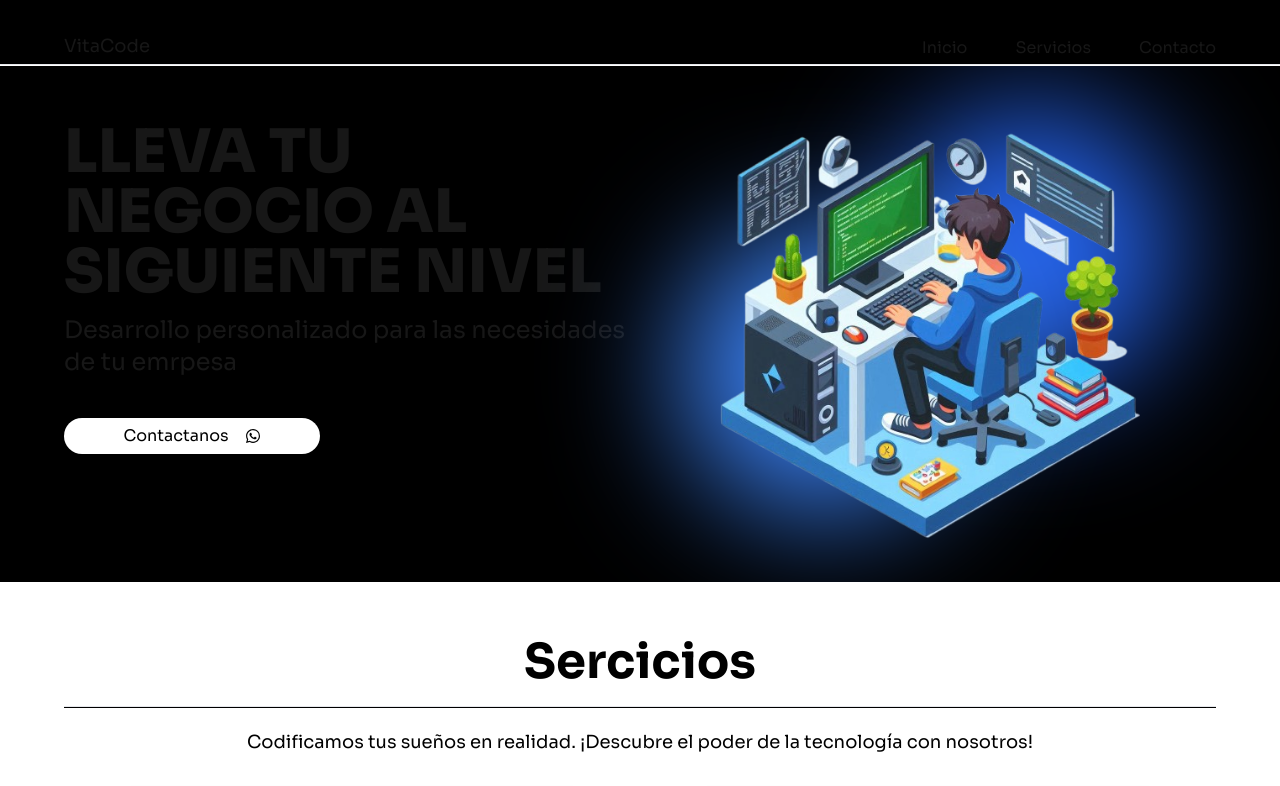
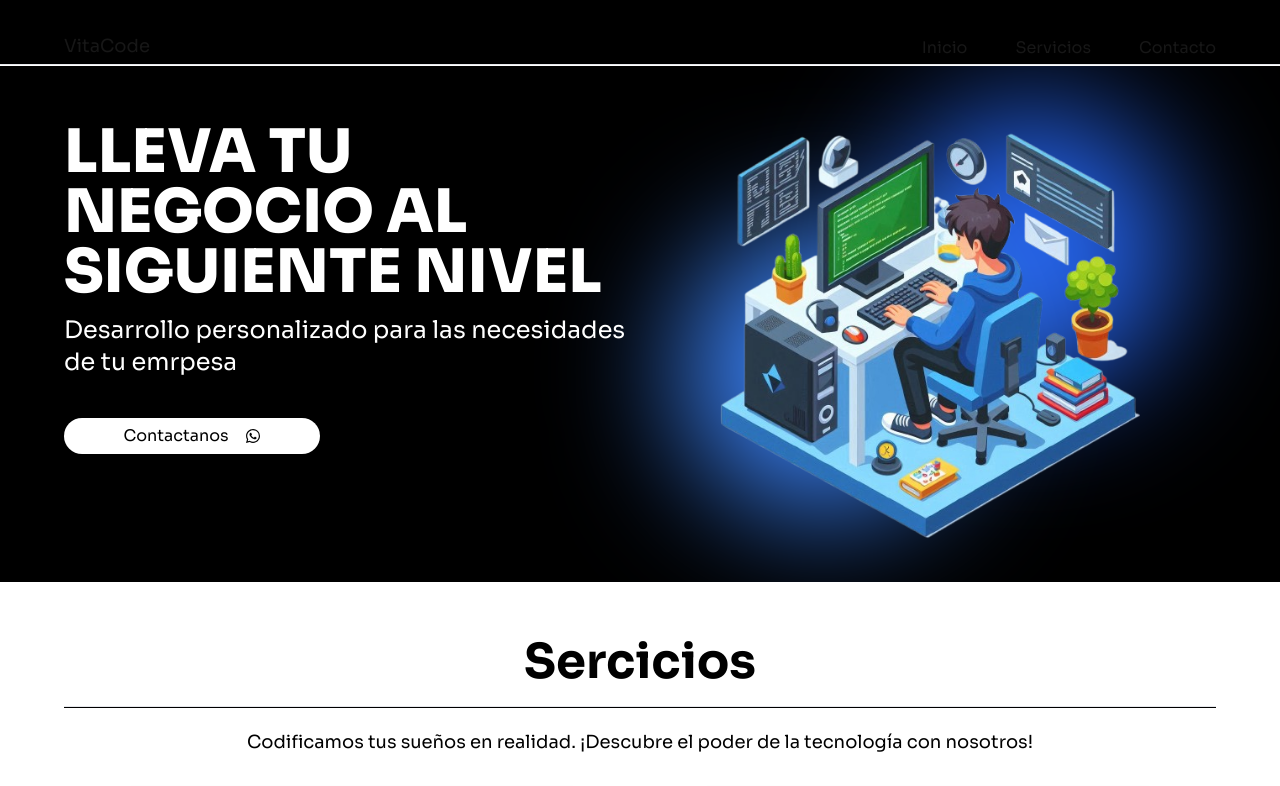
Before and after one commit to jcolavita/portfolio, a Next.js app: page / in a window 1280 px wide. Shown: the top 786 px of the page. Built offline with nearby package versions, Linux system fonts and the light colour scheme.

Commit message:
page js text white

```diff
--- a/src/app/page.js
+++ b/src/app/page.js
@@ -6,7 +6,7 @@ import Projects from "./components/sections/projects/projectsSection";
 
 export default function Home() {
   return (
-    <div>
+    <div className=" text-white">
       <Header />
       <Services />
       <Projects />
```
